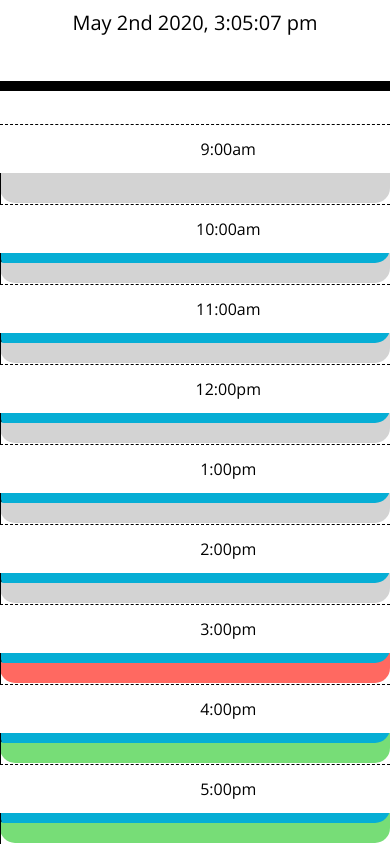
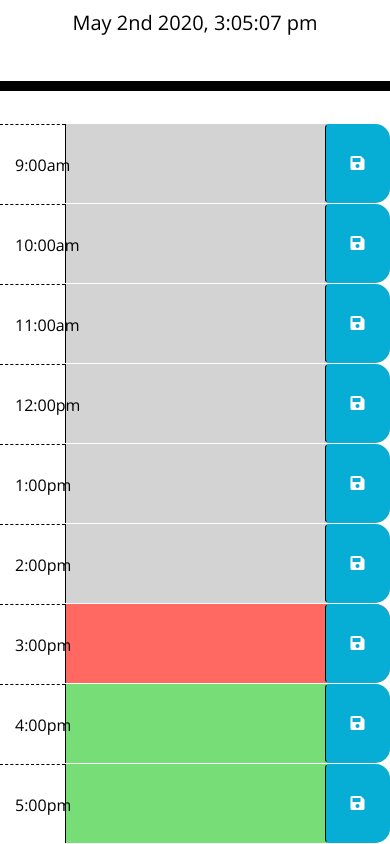
Before and after one commit to karpagasathya/hw5_workday_scheduler, a plain HTML site: page index.html in a window 390 px wide. Shown: the part 256-1100 px from the top of the page. Drawn offline with nearby package versions, Linux system fonts and the light colour scheme.

Commit message:
worked on js code and html

```diff
--- a/assets/javascript/script.js
+++ b/assets/javascript/script.js
@@ -1,19 +1,53 @@
 $(document).ready(function () {
   $("#currentDay").text(moment().format("MMMM Do YYYY, h:mm:ss a"));
+
+  var date = moment().format("LL");
+  var scheduleArr = [];
+  var schedule = {
+    hourId: "",
+    hourText: "",
+  };
+
+  displaySchedule();
+
   $(".saveBtn").on("click", function () {
-    // referred this link for siblings() https://api.jquery.com/siblings/
     var text = $(this).siblings(".description").val().trim();
     var time = $(this).parent().attr("id");
+    var storedSchedules = JSON.parse(localStorage.getItem(date));
 
-    // skip save to local storage when textarea value is null
+    // checking if the plan text is not null
     if (text !== "") {
-      localStorage.setItem(time, JSON.stringify(text));
+      // checking if this is first time entry for the day and add it to local storage
+      if (storedSchedules === null) {
+        schedule.hourId = time;
+        schedule.hourText = text;
+        scheduleArr.push(schedule);
+
+        localStorage.setItem(date, JSON.stringify(scheduleArr));
+      } else {
+        let scheduleIndex = storedSchedules.findIndex((storedSchedule) => storedSchedule.hourId === time);
+        // checking if hour plan already exists and update the text else add it to the storage
+        if (scheduleIndex !== -1) {
+          storedSchedules[scheduleIndex].hourText = text;
+        } else {
+          schedule.hourId = time;
+          schedule.hourText = text;
+          storedSchedules.push(schedule);
+        }
+
+        localStorage.setItem(date, JSON.stringify(storedSchedules));
+      }
     }
   });
 
-  for (let i = 0; i < localStorage.length; i++) {
-    let timeblocksIdDescription = "#" + localStorage.key(i) + " .description";
-    $(timeblocksIdDescription).val(JSON.parse(localStorage.getItem(localStorage.key(i))));
+  function displaySchedule() {
+    savedSchedule = JSON.parse(localStorage.getItem(date));
+    if (savedSchedule !== null) {
+      for (var i = 0; i < savedSchedule.length; i++) {
+        let timeblocksIdDescription = "#" + savedSchedule[i].hourId + " .description";
+        $(timeblocksIdDescription).val(savedSchedule[i].hourText);
+      }
+    }
   }
 
   function hourTracker() {
--- a/index.html
+++ b/index.html
@@ -31,88 +31,86 @@
     <div class="container">
       <!-- Timeblocks go here -->
 
-      <div id="hour9" class="row justify-content-center time-block">
-            <div class="col-md-1 hour">
+      <div id="hour9" class="row time-block">
+            <div class="col-2 col-lg-1 hour">
                 9:00am
             </div>
-            <textarea class="col-md-10 description">
+            <textarea class="col-8 col-lg-10 description" id="textbox-9">
             </textarea>
-            <button class="btn saveBtn col-md-1"><i class="fas fa-save"></i></button>
+            <button class="col-2 col-lg-1 btn btn-block saveBtn d-flex justify-content-center align-items-center"><i class="fas fa-save"></i></button>
         </div>
 
-        <div id="hour10" class="row justify-content-center time-block">
-            <div class="col-md-1 hour">
+        <div id="hour10" class="row time-block">
+            <div class="col-2 col-lg-1 hour">
                 10:00am
             </div>
-            <textarea class="col-md-10 description">
+            <textarea class="col-8 col-lg-10 description"id="textbox-10" >
             </textarea>
-            <button class="btn saveBtn col-md-1"><i class="fas fa-save"></i></button>
+            <button class="col-2 col-lg-1 btn btn-block saveBtn d-flex justify-content-center align-items-center"><i class="fas fa-save"></i></button>
         </div>
 
-        <div id="hour11" class="row justify-content-center time-block">
-            <div class="col-md-1 hour">
+        <div id="hour11" class="row time-block">
+            <div class="col-2 col-lg-1 hour">
                 11:00am
             </div>
-            <textarea class="col-md-10 description">
+            <textarea class="col-8 col-lg-10 description"id="textbox-11">
             </textarea>
-            <button class="btn saveBtn col-md-1"><i class="fas fa-save"></i></button>
+            <button class="col-2 col-lg-1 btn btn-block saveBtn d-flex justify-content-center align-items-center"><i class="fas fa-save"></i></button>
         </div>
 
-        <div id="hour12" class="row justify-content-center time-block past present future">
-            <div class="col-md-1 hour">
+        <div id="hour12" class="row time-block past present future">
+            <div class="col-2 col-lg-1 hour">
                 12:00pm
             </div>
-            <textarea class="col-md-10 description">
+            <textarea class="col-8 col-lg-10 description"id="textbox-12">
             </textarea>
-            <button class="btn saveBtn col-md-1"><i class="fas fa-save"></i></button>
+            <button class="col-2 col-lg-1 btn btn-block saveBtn d-flex justify-content-center align-items-center"><i class="fas fa-save"></i></button>
         </div>
 
-        <div id="hour13" class="row justify-content-center time-block">
-            <div class="col-md-1 hour">
+        <div id="hour13" class="row time-block">
+            <div class="col-2 col-lg-1 hour">
                 1:00pm
             </div>
-            <textarea class="col-md-10 description">
+            <textarea class="col-8 col-lg-10 description"id="textbox-13">
             </textarea>
-            <button class="btn saveBtn col-md-1"><i class="fas fa-save"></i></button>
+            <button class="col-2 col-lg-1 btn btn-block saveBtn d-flex justify-content-center align-items-center"><i class="fas fa-save"></i></button>
         </div>
 
-        <div id="hour14" class="row justify-content-center time-block">
-            <div class="col-md-1 hour">
+        <div id="hour14" class="row time-block">
+            <div class="col-2 col-lg-1 hour">
                 2:00pm
             </div>
-            <textarea class="col-md-10 description">
+            <textarea class="col-8 col-lg-10 description"id="textbox-14">
             </textarea>
-            <button class="btn saveBtn col-md-1"><i class="fas fa-save"></i></button>
+            <button class="col-2 col-lg-1 btn btn-block saveBtn d-flex justify-content-center align-items-center"><i class="fas fa-save"></i></button>
         </div>
 
-        <div id="hour15" class="row justify-content-center time-block">
-            <div class="col-md-1 hour">
+        <div id="hour15" class="row time-block">
+            <div class="col-2 col-lg-1 hour">
                 3:00pm
             </div>
-            <textarea class="col-md-10 description">
+            <textarea class="col-8 col-lg-10 description">
             </textarea>
-            <button class="btn saveBtn col-md-1"><i class="fas fa-save"></i></button>
+            <button class="col-2 col-lg-1 btn btn-block saveBtn d-flex justify-content-center align-items-center"><i class="fas fa-save"></i></button>
         </div>
 
-        <div id="hour16" class="row justify-content-center time-block">
-            <div class="col-md-1 hour">
+        <div id="hour16" class="row time-block">
+            <div class="col-2 col-lg-1 hour">
                 4:00pm
             </div>
-            <textarea class="col-md-10 description">
+            <textarea class="col-8 col-lg-10 description">
             </textarea>
-            <button class="btn saveBtn col-md-1"><i class="fas fa-save"></i></button>
+            <button class="col-2 col-lg-1 btn btn-block saveBtn d-flex justify-content-center align-items-center"><i class="fas fa-save"></i></button>
         </div>
 
-        <div id="hour17" class="row justify-content-center time-block">
-            <div class="col-md-1 hour">
+        <div id="hour17" class="row time-block">
+            <div class="col-2 col-lg-1 hour">
                 5:00pm
             </div>
-            <textarea class="col-md-10 description">
+            <textarea class="col-8 col-lg-10 description">
             </textarea>
-            <button class="btn saveBtn col-md-1"><i class="fas fa-save"></i></button>
+            <button class="col-2 col-lg-1 btn btn-block saveBtn d-flex justify-content-center align-items-center"><i class="fas fa-save"></i></button>
         </div>
-
-
 
     </div>
     <script src="https://code.jquery.com/jquery-3.4.1.min.js"></script>
```
Also changed, not shown: 1 other file.
